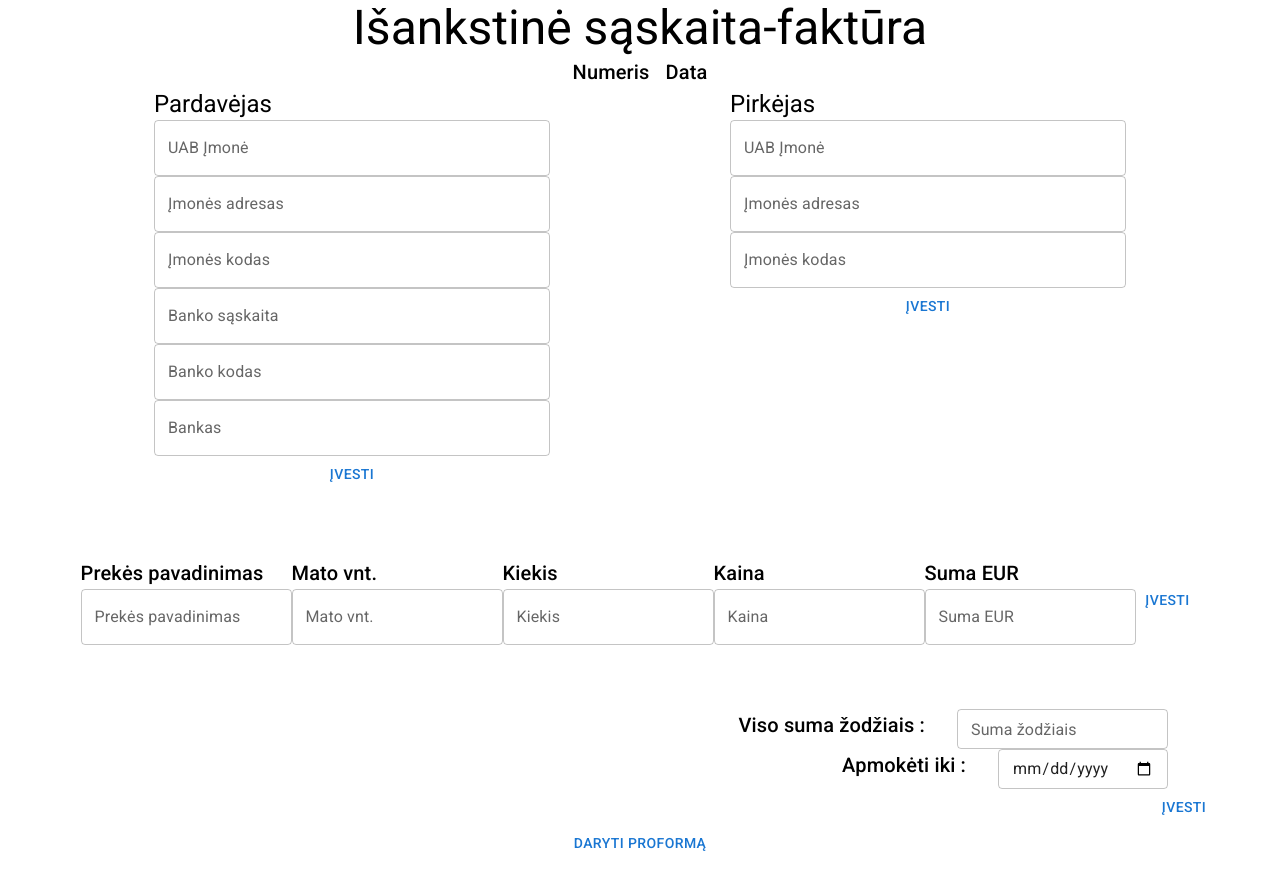
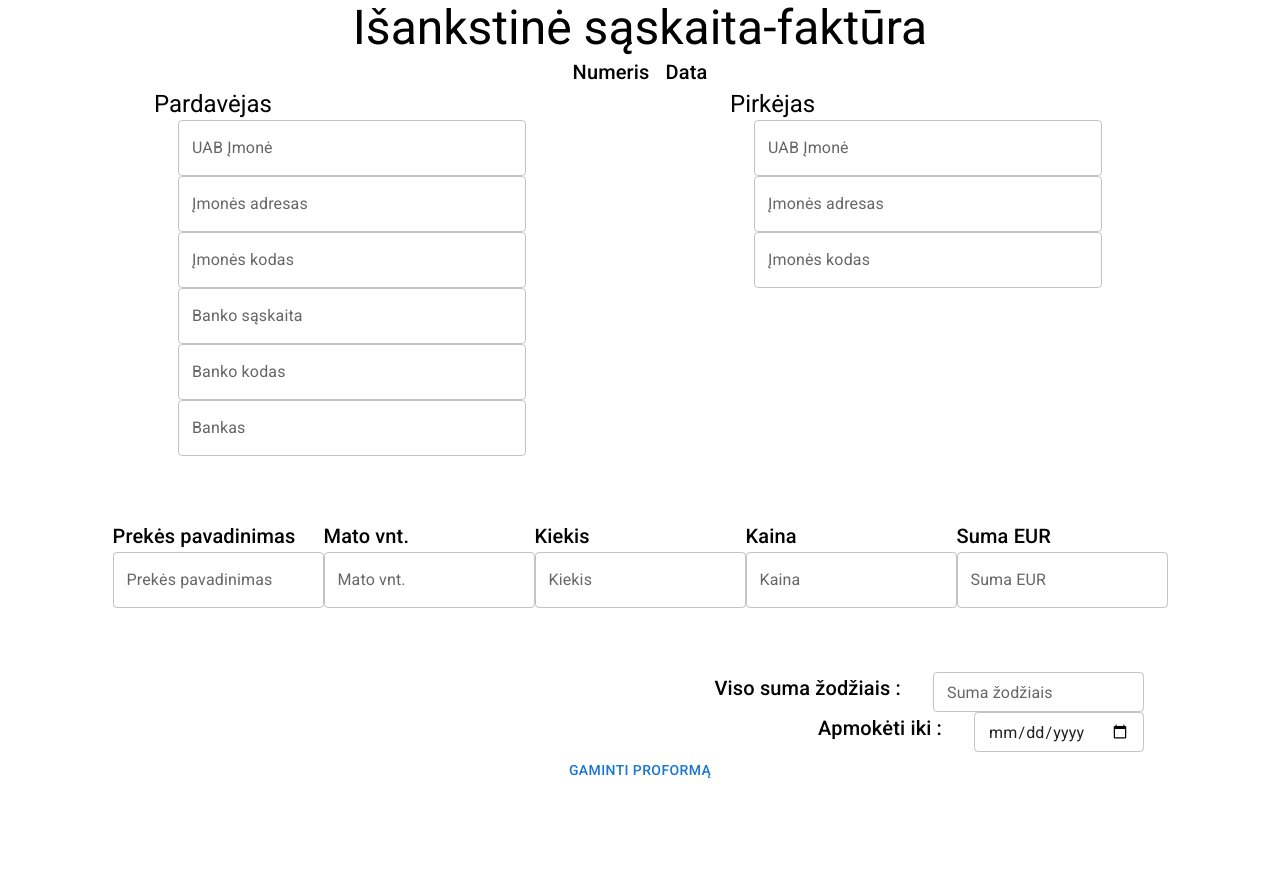
Before and after one commit to Mancefas/PDF-proforma, a React (Create React App) app: page / in a window 1280 px wide. Shown: the top 890 px of the page. After the commit the page ends 837 px from the top, so only its background shows below. Built offline with nearby package versions, Linux system fonts and the light colour scheme.

Commit message:
trigger submit handler functions from one place

```diff
--- a/src/Components/Buyer.tsx
+++ b/src/Components/Buyer.tsx
@@ -1,5 +1,5 @@
-import { useRef } from "react";
-import { Typography, Box, TextField, Container, Button } from "@mui/material";
+import { useRef, useEffect } from "react";
+import { Typography, Box, TextField, Container } from "@mui/material";
 
 // if needed to map fields later
 // const dataFields = [
@@ -8,14 +8,12 @@ import { Typography, Box, TextField, Container, Button } from "@mui/material";
 //   { id: 3, label: "Įmonės kodas", ref: "buyerCode", type: "number" },
 // ];
 
-const Buyer = ({ setBuyer = () => {} }: any) => {
+const Buyer = ({ setBuyer = () => {}, trigger = () => {} }: any) => {
   const buyerCompanyName = useRef<HTMLInputElement>(null);
   const buyerCompanyAddress = useRef<HTMLInputElement>(null);
   const buyerCode = useRef<HTMLInputElement>(null);
 
-  const formSubmitHandler = (e: React.FormEvent<HTMLFormElement>) => {
-    e.preventDefault();
-
+  const formSubmitHandler = () => {
     setBuyer({
       company: buyerCompanyName.current?.value,
       adress: buyerCompanyAddress.current?.value,
@@ -23,14 +21,17 @@ const Buyer = ({ setBuyer = () => {} }: any) => {
     });
   };
 
+  useEffect(() => {
+    if (trigger === true) {
+      formSubmitHandler();
+    }
+  }, [trigger]);
+
   return (
     <Container maxWidth="xs">
       <Typography variant="h5">Pirkėjas</Typography>
       <Box>
-        <form
-          onSubmit={formSubmitHandler}
-          style={{ display: "flex", flexDirection: "column" }}
-        >
+        <Container style={{ display: "flex", flexDirection: "column" }}>
           <TextField
             variant="outlined"
             label="UAB Įmonė"
@@ -47,10 +48,7 @@ const Buyer = ({ setBuyer = () => {} }: any) => {
             type="number"
             inputRef={buyerCode}
           ></TextField>
-          <Button variant="text" type="submit">
-            Įvesti
-          </Button>
-        </form>
+        </Container>
       </Box>
     </Container>
   );
--- a/src/Components/GoodsSold.tsx
+++ b/src/Components/GoodsSold.tsx
@@ -1,5 +1,5 @@
 import { Typography, Box, TextField, Button, Container } from "@mui/material";
-import { useRef } from "react";
+import { useRef, useEffect } from "react";
 
 const dataFields = [
   {
@@ -19,16 +19,14 @@ const dataFields = [
   },
 ];
 
-const GoodsSold = ({ setGoods = () => {} }: any) => {
+const GoodsSold = ({ setGoods = () => {}, trigger = () => {} }: any) => {
   const soldGoodsName = useRef<HTMLInputElement>(null);
   const soldGoodsUnit = useRef<HTMLInputElement>(null);
   const soldGoodsQuantity = useRef<HTMLInputElement>(null);
   const soldGoodsPrice = useRef<HTMLInputElement>(null);
   const soldGoodsTotalPrice = useRef<HTMLInputElement>(null);
 
-  const submitHandler = (e: React.FormEvent<HTMLFormElement>) => {
-    e.preventDefault();
-
+  const submitHandler = () => {
     // get value first and then setGoods
     if (
       soldGoodsName.current?.value &&
@@ -47,6 +45,12 @@ const GoodsSold = ({ setGoods = () => {} }: any) => {
     }
   };
 
+  useEffect(() => {
+    if (trigger === true) {
+      submitHandler();
+    }
+  }, [trigger]);
+
   return (
     <Container
       sx={{
@@ -56,8 +60,7 @@ const GoodsSold = ({ setGoods = () => {} }: any) => {
         alignItems: "center",
       }}
     >
-      <form
-        onSubmit={submitHandler}
+      <Container
         style={{
           display: "flex",
           marginTop: "2rem",
@@ -89,11 +92,7 @@ const GoodsSold = ({ setGoods = () => {} }: any) => {
             ></TextField>
           </Box>
         ))}
-
-        <Button variant="text" type="submit">
-          Įvesti
-        </Button>
-      </form>
+      </Container>
     </Container>
   );
 };
--- a/src/Components/ProformaInvoice.tsx
+++ b/src/Components/ProformaInvoice.tsx
@@ -9,12 +9,12 @@ import Totals from "./Totals";
 import PdfDocument from "./PdfDocument";
 
 type sellerType = {
-  sellerCompany: string;
-  sellerAddress: string;
-  sellerCompanyCode: number | null;
-  sellerBankAccNr: string;
-  sellerBankCode: string;
-  sellerBankName: string;
+  company: string;
+  address: string;
+  companyCode: number | null;
+  bankAccNr: string;
+  bankSwiftCode: string;
+  bankName: string;
 };
 type buyerType = {
   company: string;
@@ -36,7 +36,7 @@ type goodsType = {
 };
 
 const ProformaInvoice = () => {
-  const [formInputs, setFormInputs] = useState({});
+  const [formInputs, setFormInputs] = useState<{} | undefined>(undefined);
 
   const [seller, setSeller] = useState<sellerType | null>(null);
   const [buyer, setBuyer] = useState<buyerType | null>(null);
@@ -45,10 +45,15 @@ const ProformaInvoice = () => {
     null
   );
 
+  const [getDataFromComponents, setGetDataFromComponents] =
+    useState<boolean>(false);
+
   const submitHandler = (
     e: React.MouseEvent<HTMLButtonElement, MouseEvent>
   ) => {
     e.preventDefault();
+    setGetDataFromComponents(true);
+
     if (
       seller != null &&
       buyer != null &&
@@ -68,11 +73,14 @@ const ProformaInvoice = () => {
     <>
       <ProformaSign />
       <Container sx={{ display: "flex", flexDirection: "row" }}>
-        <Seller setSeller={setSeller} />
-        <Buyer setBuyer={setBuyer} />
+        <Seller setSeller={setSeller} trigger={getDataFromComponents} />
+        <Buyer setBuyer={setBuyer} trigger={getDataFromComponents} />
       </Container>
-      <GoodsSold setGoods={setGoods} />
-      <Totals setTotalAndPayDate={setTotalAndPayDate} />
+      <GoodsSold setGoods={setGoods} trigger={getDataFromComponents} />
+      <Totals
+        setTotalAndPayDate={setTotalAndPayDate}
+        trigger={getDataFromComponents}
+      />
       <Box
         sx={{
           display: "flex",
@@ -80,9 +88,11 @@ const ProformaInvoice = () => {
           justifyContent: "center",
         }}
       >
-        <Button variant="text" onClick={submitHandler}>
-          Daryti proformą
-        </Button>
+        {!formInputs && (
+          <Button variant="text" onClick={submitHandler}>
+            Gaminti proformą
+          </Button>
+        )}
       </Box>
       <PdfDocument formInputs={formInputs} />
     </>
--- a/src/Components/Seller.tsx
+++ b/src/Components/Seller.tsx
@@ -1,5 +1,5 @@
-import { useRef } from "react";
-import { Typography, TextField, Container, Button } from "@mui/material";
+import { useRef, useEffect } from "react";
+import { Typography, TextField, Container } from "@mui/material";
 
 const dataFields = [
   { id: "1", label: "UAB Įmonė", name: "sellerCompany", type: "text" },
@@ -15,7 +15,13 @@ const dataFields = [
   { id: "6", label: "Bankas", name: "sellerBankName", type: "text" },
 ];
 
-const Seller = ({ setSeller = () => {} }: any) => {
+// type propsTypes = {
+//   setSeller: (seller: sellerType) => {};
+//   triger: true | false;
+// };
+//: FC<propsTypes>
+
+const Seller = ({ setSeller = () => {}, trigger = () => {} }: any) => {
   const sellerCompany = useRef<HTMLInputElement>(null);
   const sellerAddress = useRef<HTMLInputElement>(null);
   const sellerCompanyCode = useRef<HTMLInputElement>(null);
@@ -23,9 +29,7 @@ const Seller = ({ setSeller = () => {} }: any) => {
   const sellerBankSwiftCode = useRef<HTMLInputElement>(null);
   const sellerBankName = useRef<HTMLInputElement>(null);
 
-  const submitHandler = (e: React.FormEvent<HTMLFormElement>) => {
-    e.preventDefault();
-
+  const submitHandler = () => {
     if (
       sellerCompany.current?.value &&
       sellerAddress.current?.value &&
@@ -44,14 +48,18 @@ const Seller = ({ setSeller = () => {} }: any) => {
       });
     }
   };
+
+  useEffect(() => {
+    if (trigger === true) {
+      submitHandler();
+    }
+  }, [trigger]);
+
   return (
     <Container maxWidth="xs">
       <Typography variant="h5">Pardavėjas</Typography>
 
-      <form
-        onSubmit={submitHandler}
-        style={{ display: "flex", flexDirection: "column" }}
-      >
+      <Container style={{ display: "flex", flexDirection: "column" }}>
         {dataFields.map((element) => (
           <TextField
             key={element.id}
@@ -76,10 +84,7 @@ const Seller = ({ setSeller = () => {} }: any) => {
             }
           ></TextField>
         ))}
-        <Button variant="text" type="submit">
-          Įvesti
-        </Button>
-      </form>
+      </Container>
     </Container>
   );
 };
--- a/src/Components/Totals.tsx
+++ b/src/Components/Totals.tsx
@@ -1,12 +1,11 @@
-import { useRef } from "react";
-import { Typography, Container, TextField, Box, Button } from "@mui/material";
+import { useRef, useEffect } from "react";
+import { Typography, Container, TextField, Box } from "@mui/material";
 
-const Totals = ({ setTotalAndPayDate = () => {} }: any) => {
+const Totals = ({ setTotalAndPayDate = () => {}, trigger = () => {} }: any) => {
   const totalAmount = useRef<HTMLInputElement>(null);
   const payUntilDate = useRef<HTMLInputElement>(null);
 
-  const sumbitHandler = (e: React.FormEvent<HTMLFormElement>) => {
-    e.preventDefault();
+  const sumbitHandler = () => {
     if (totalAmount && payUntilDate != null) {
       setTotalAndPayDate({
         totalAmount: totalAmount.current?.value,
@@ -14,6 +13,12 @@ const Totals = ({ setTotalAndPayDate = () => {} }: any) => {
       });
     }
   };
+
+  useEffect(() => {
+    if (trigger === true) {
+      sumbitHandler();
+    }
+  }, [trigger]);
 
   return (
     <Container
@@ -25,8 +30,7 @@ const Totals = ({ setTotalAndPayDate = () => {} }: any) => {
         alignItems: "flex-end",
       }}
     >
-      <form
-        onSubmit={sumbitHandler}
+      <Container
         style={{
           marginTop: "2rem",
           display: "flex",
@@ -59,10 +63,7 @@ const Totals = ({ setTotalAndPayDate = () => {} }: any) => {
             inputRef={payUntilDate}
           ></TextField>
         </Box>
-        <Button variant="text" type="submit">
-          Įvesti
-        </Button>
-      </form>
+      </Container>
     </Container>
   );
 };
```
